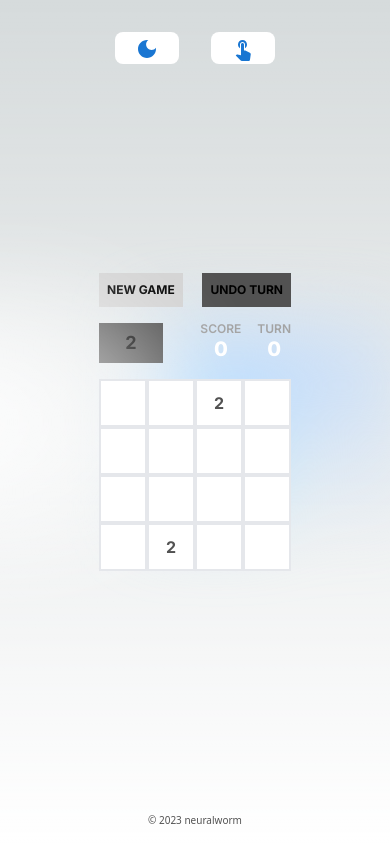
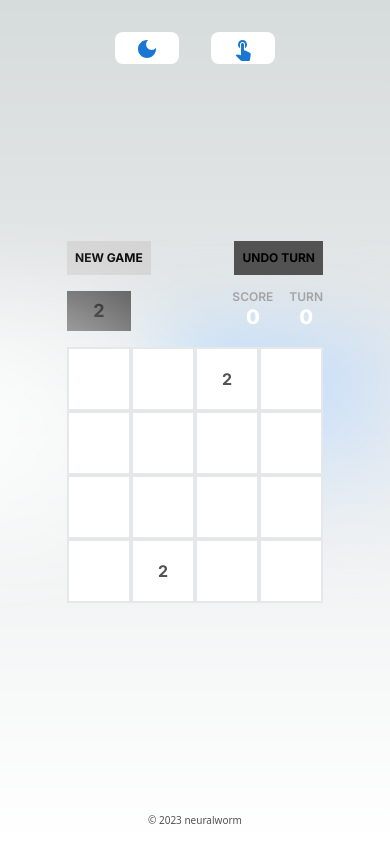
Before and after one commit to neuralworm/2048, a Next.js app: page / in a window 390 px wide. Built offline with nearby package versions, Linux system fonts and the light colour scheme.

Commit message:
Transitions not showing on mobile.

```diff
--- a/src/components/GameView.tsx
+++ b/src/components/GameView.tsx
@@ -399,7 +399,7 @@ const GameView = () => {
 
 
             {/* GAME BOARD */}
-            <div id="gameboard" className="bg-white w-48 sm:w-64 h-48 sm:h-64 text-black flex flex-row relative">
+            <div id="gameboard" className="bg-white w-64 h-64  text-black flex flex-row relative">
 
                 {/* CELLS */}
                 {gameBoard.map((col: Cell[], indx: number) => {
@@ -421,7 +421,7 @@ const GameView = () => {
                 })}
 
                 {/* ACTIVE CELLS */}
-                <div id="active-cells" className="absolute top-0 left-0 right-0 bottom-0  w-48 sm:w-64 h-48 sm:h-64">
+                <div id="active-cells" className="absolute top-0 left-0 right-0 bottom-0 w-64 h-64">
                     {/* NON-NESTED MAPPED ARRAY METHOD */}
                     {
                         gameBoard.flat().map((cell: Cell|any, index: number)=>{
@@ -474,7 +474,7 @@ interface blockprop {
 const Block = ({ cell, coord }: blockprop) => {
     return (
         <div className={`flex absolute flex-row items-center justify-center border-2 w-1/4 h-1/4 font-bold text-neutral-600 transition-speed ${BoxPosition(coord)} ${CellStyle[cell.value]}`} data-id={cell.id} style={{
-            transform: `translateX(${coord[0] * 3}rem) translateY(${coord[1] * 3}rem)`,
+            transform: `translateX(${coord[0] * 4}rem) translateY(${coord[1] * 4}rem)`,
         }}>
             <div className="">
                 {cell.value}
```
